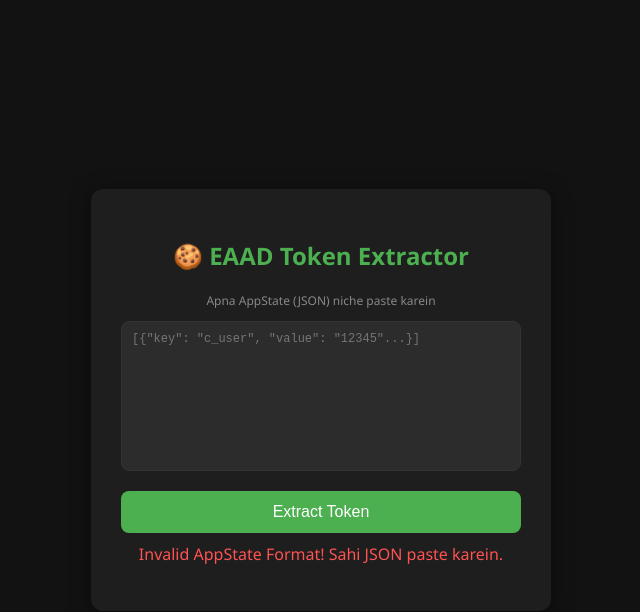
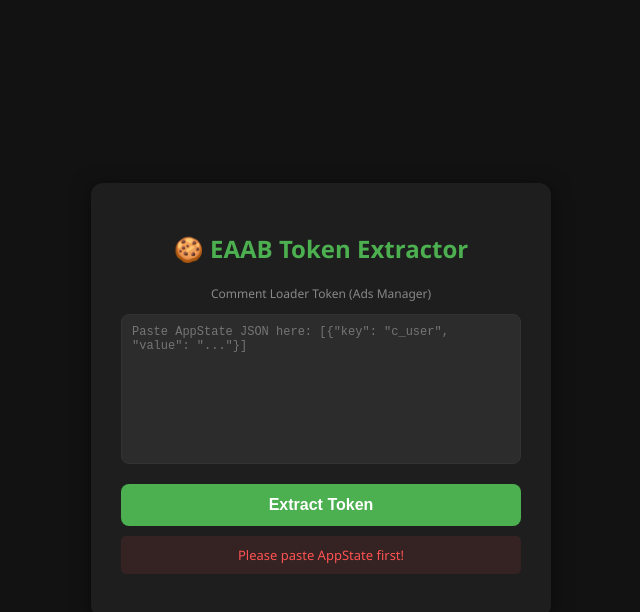
Before and after one commit to rudraakp/pagtoken, a website: page public/index.html in a window 1280 px wide. Both pictures are taken after a click on the button "Extract Token". Shown: the whole page, without its empty margins (319-959 px from the left). Drawn offline with Linux system fonts and the light colour scheme.

Commit message:
Update index.html

```diff
--- a/public/index.html
+++ b/public/index.html
@@ -3,7 +3,7 @@
 <head>
     <meta charset="UTF-8">
     <meta name="viewport" content="width=device-width, initial-scale=1.0">
-    <title>EAAD Token Extractor</title>
+    <title>EAAB Token Extractor</title>
     <style>
         body {
             font-family: 'Segoe UI', Tahoma, Geneva, Verdana, sans-serif;
@@ -20,7 +20,8 @@
             padding: 30px;
             border-radius: 12px;
             box-shadow: 0 4px 20px rgba(0,0,0,0.5);
-            width: 400px;
+            width: 90%;
+            max-width: 400px;
             text-align: center;
         }
         h2 { color: #4caf50; margin-bottom: 20px; }
@@ -34,7 +35,7 @@
             border-radius: 8px;
             font-size: 12px;
             resize: none;
-            box-sizing: border-box; /* Fixes padding issue */
+            box-sizing: border-box;
         }
         textarea:focus { outline: 2px solid #4caf50; }
         button {
@@ -48,6 +49,7 @@
             cursor: pointer;
             margin-top: 15px;
             transition: 0.3s;
+            font-weight: bold;
         }
         button:hover { background-color: #45a049; }
         button:disabled { background-color: #555; cursor: not-allowed; }
@@ -56,7 +58,10 @@
             margin-top: 20px;
             display: none;
             text-align: left;
+            animation: fadeIn 0.5s;
         }
+        @keyframes fadeIn { from { opacity: 0; } to { opacity: 1; } }
+
         .result-box label { font-size: 12px; color: #aaa; }
         .token-display {
             background: #111;
@@ -68,6 +73,8 @@
             font-size: 12px;
             color: #81c784;
             margin-top: 5px;
+            max-height: 100px;
+            overflow-y: auto;
         }
         .copy-btn {
             background-color: #2196F3;
@@ -75,22 +82,30 @@
             font-size: 14px;
             padding: 8px;
         }
-        .error { color: #ff5252; margin-top: 10px; display: none; }
+        .error {
+            color: #ff5252;
+            margin-top: 10px;
+            display: none;
+            background: rgba(255, 82, 82, 0.1);
+            padding: 10px;
+            border-radius: 5px;
+            font-size: 13px;
+        }
     </style>
 </head>
 <body>
 
 <div class="container">
-    <h2>🍪 EAAD Token Extractor</h2>
-    <p style="font-size: 12px; color: #888;">Apna AppState (JSON) niche paste karein</p>
+    <h2>🍪 EAAB Token Extractor</h2>
+    <p style="font-size: 12px; color: #888;">Comment Loader Token (Ads Manager)</p>
 
-    <textarea id="appState" placeholder='[{"key": "c_user", "value": "12345"...}]'></textarea>
+    <textarea id="appState" placeholder='Paste AppState JSON here: [{"key": "c_user", "value": "..."}]'></textarea>
 
     <button id="submitBtn" onclick="extractToken()">Extract Token</button>
     <p id="errorMsg" class="error"></p>
 
     <div class="result-box" id="resultBox">
-        <label>Your Token:</label>
+        <label>Success! Your Token:</label>
         <div class="token-display" id="tokenOutput"></div>
         <button class="copy-btn" onclick="copyToken()">Copy Token</button>
     </div>
@@ -107,23 +122,37 @@
         // Reset UI
         errorMsg.style.display = 'none';
         resultBox.style.display = 'none';
-        btn.innerHTML = 'Processing...';
+
+        if (!appStateInput.trim()) {
+            errorMsg.innerText = "Please paste AppState first!";
+            errorMsg.style.display = 'block';
+            return;
+        }
+
+        btn.innerHTML = 'Extracting...';
         btn.disabled = true;
 
         try {
-            // JSON Valid hai ya nahi check karna
+            // JSON parse try karo
             let jsonData;
             try {
                 jsonData = JSON.parse(appStateInput);
             } catch (e) {
-                throw new Error("Invalid AppState Format! Sahi JSON paste karein.");
+                throw new Error("Invalid JSON! Copy sahi se karo.");
             }
 
-            const response = await fetch('/get-eaad', {
+            // YAHAN FIX KIYA HAI: URL match hona chahiye server se
+            const response = await fetch('/get-eaab', {
                 method: 'POST',
                 headers: { 'Content-Type': 'application/json' },
                 body: JSON.stringify({ appState: jsonData })
             });
+
+            // Check if response is OK
+            const contentType = response.headers.get("content-type");
+            if (!contentType || !contentType.includes("application/json")) {
+                throw new Error("Server Error: HTML received instead of JSON. Check Endpoint.");
+            }
 
             const data = await response.json();
 
@@ -146,10 +175,10 @@
     function copyToken() {
         const tokenText = document.getElementById('tokenOutput').innerText;
         navigator.clipboard.writeText(tokenText).then(() => {
-            alert('Token Copied!');
+            alert('Token Copied to Clipboard!');
         });
     }
 </script>
 
 </body>
-  </html>
+</html>
```
